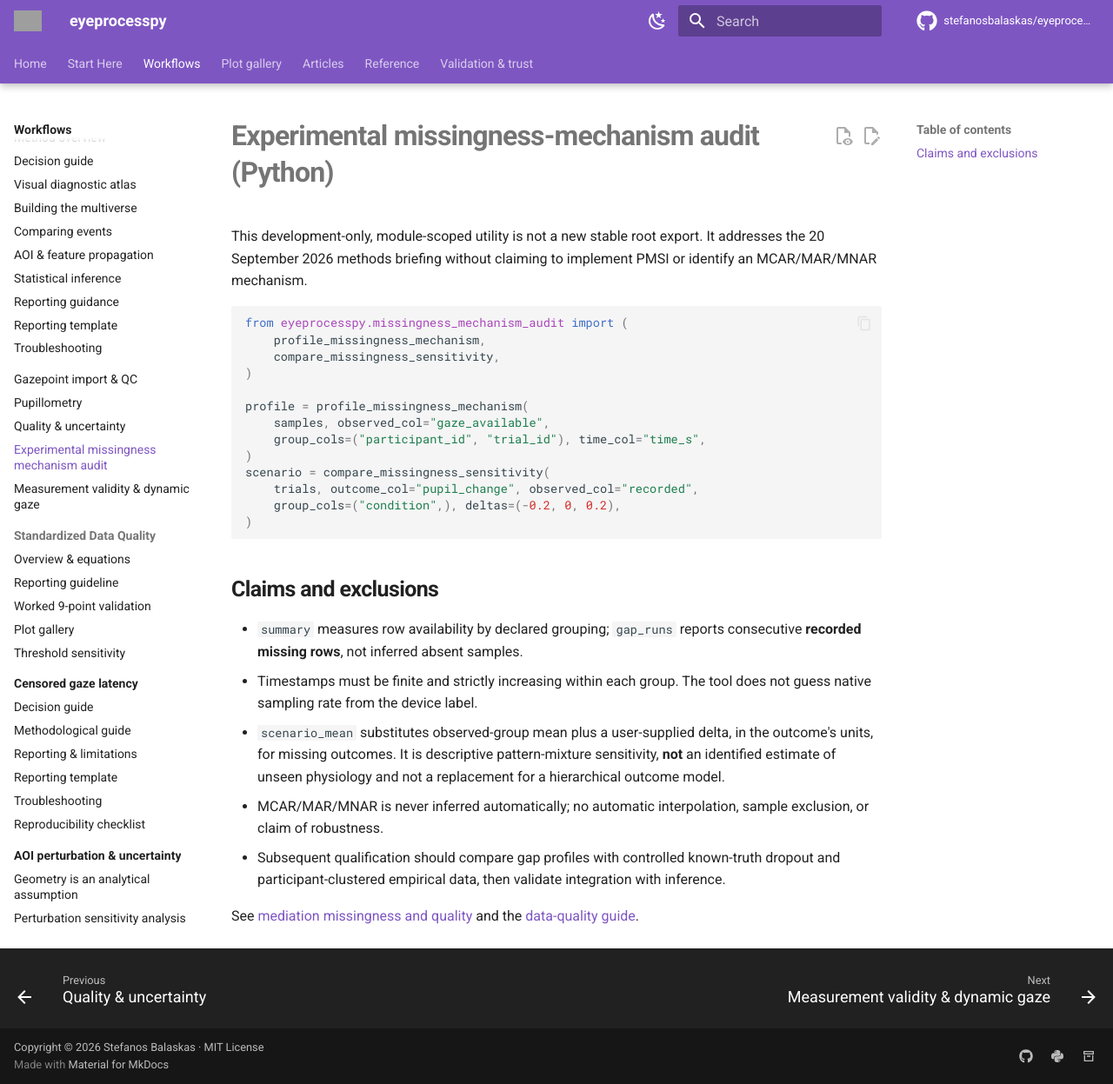
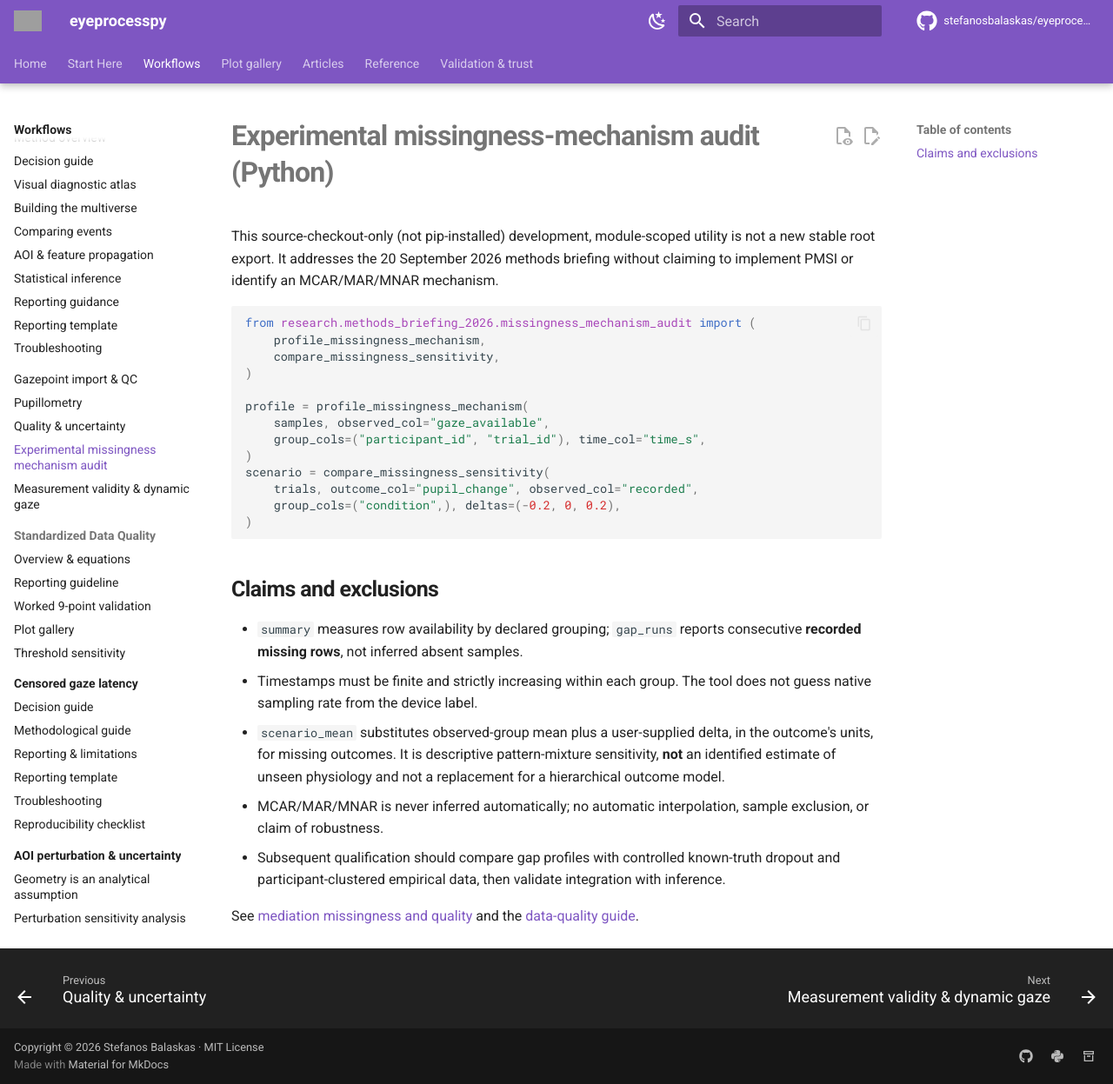
Before and after one commit to stefanosbalaskas/eyeprocesspy, an MkDocs documentation site: the page built from docs/methods/missingness-mechanism-audit.md, in a window 1280 px wide and 1247 px high. Shown: the whole window at 87% size. Built offline with MkDocs 1.6.1 and Material for MkDocs 9.7.7, drawn with Linux system fonts in a browser that asks for light colours; comment, search, counter and statistics services are not loaded; grey boxes are pictures that could not be loaded.

Commit message:
Document source-checkout-only research import

````diff
--- a/docs/methods/missingness-mechanism-audit.md
+++ b/docs/methods/missingness-mechanism-audit.md
@@ -1,9 +1,9 @@
 # Experimental missingness-mechanism audit (Python)
 
-This development-only, module-scoped utility is not a new stable root export. It addresses the 20 September 2026 methods briefing without claiming to implement PMSI or identify an MCAR/MAR/MNAR mechanism.
+This source-checkout-only (not pip-installed) development, module-scoped utility is not a new stable root export. It addresses the 20 September 2026 methods briefing without claiming to implement PMSI or identify an MCAR/MAR/MNAR mechanism.
 
 ```python
-from eyeprocesspy.missingness_mechanism_audit import (
+from research.methods_briefing_2026.missingness_mechanism_audit import (
     profile_missingness_mechanism,
     compare_missingness_sensitivity,
 )
````
